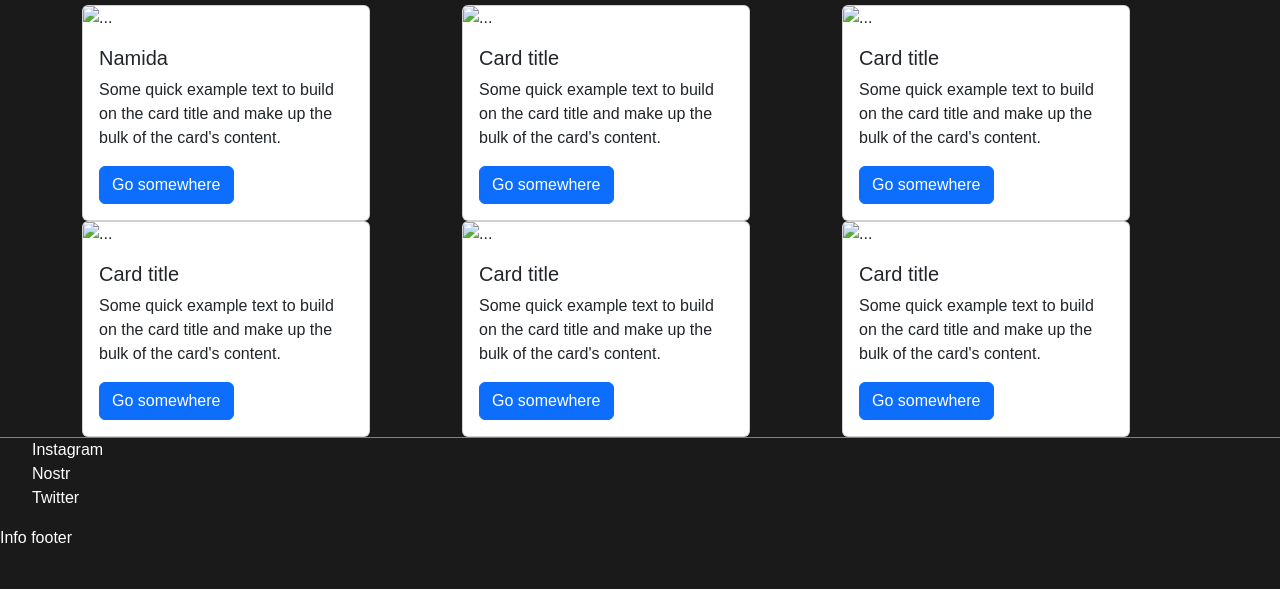
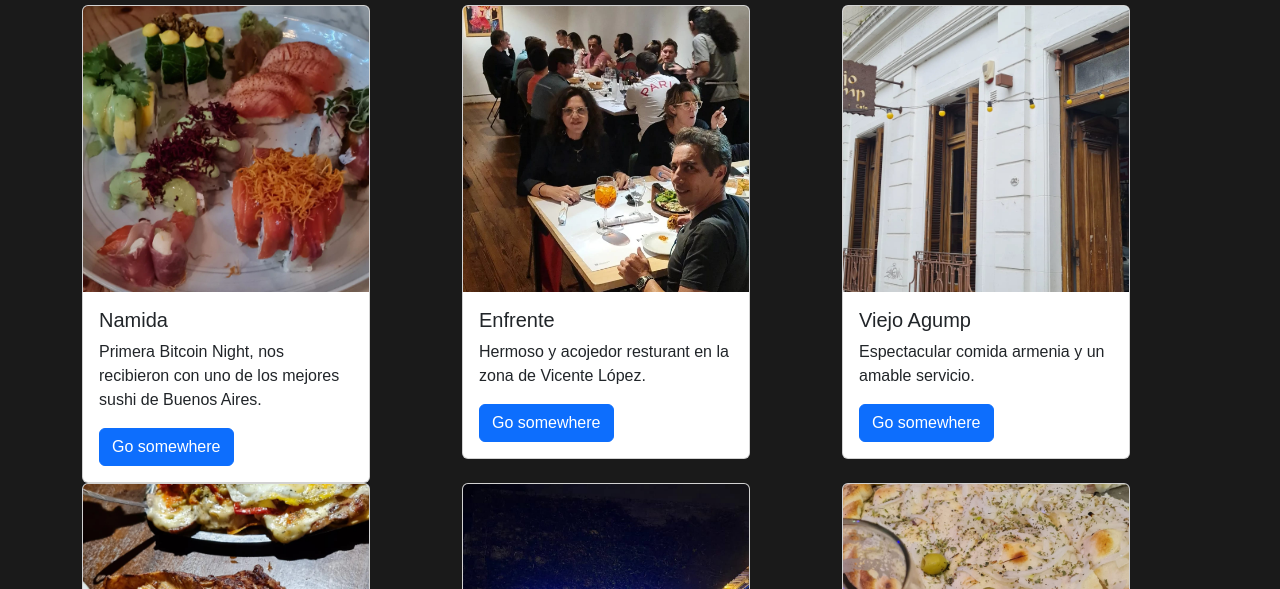
Before and after one commit to maxcrowar/bitcoin-night, a plain HTML site: page html/ediciones.html in a window 1280 px wide. Shown: the part 211-800 px from the top of the page. Drawn offline with nearby package versions, Linux system fonts and the light colour scheme.

Commit message:
fotos en cards

```diff
--- a/html/ediciones.html
+++ b/html/ediciones.html
@@ -57,30 +57,30 @@
             <div class="row">
                 <div class="col-sm-12 col-md-4">
                     <div class="card" style="width: 18rem;">
-                        <img src="..." class="card-img-top" alt="...">
+                        <img src="../img/Namida2.jpeg" class="card-img-top" alt="...">
                         <div class="card-body">
                           <h5 class="card-title">Namida</h5>
-                          <p class="card-text">Some quick example text to build on the card title and make up the bulk of the card's content.</p>
+                          <p class="card-text">Primera Bitcoin Night, nos recibieron con uno de los mejores sushi de Buenos Aires.</p>
                           <a href="#" class="btn btn-primary">Go somewhere</a>
                         </div>
                     </div>
                 </div>
                 <div class="col-sm-12 col-md-4">
                     <div class="card" style="width: 18rem;">
-                        <img src="..." class="card-img-top" alt="...">
+                        <img src="../img/Enfrente.jpeg" class="card-img-top" alt="...">
                         <div class="card-body">
-                          <h5 class="card-title">Card title</h5>
-                          <p class="card-text">Some quick example text to build on the card title and make up the bulk of the card's content.</p>
+                          <h5 class="card-title">Enfrente</h5>
+                          <p class="card-text">Hermoso y acojedor resturant en la zona de Vicente López.</p>
                           <a href="#" class="btn btn-primary">Go somewhere</a>
                         </div>
                     </div>
                 </div>
                 <div class="col-sm-12 col-md-4">
                     <div class="card" style="width: 18rem;">
-                        <img src="..." class="card-img-top" alt="...">
+                        <img src="../img/ViejoAgump.jpeg" class="card-img-top" alt="...">
                         <div class="card-body">
-                          <h5 class="card-title">Card title</h5>
-                          <p class="card-text">Some quick example text to build on the card title and make up the bulk of the card's content.</p>
+                          <h5 class="card-title">Viejo Agump</h5>
+                          <p class="card-text">Espectacular comida armenia y un amable servicio.</p>
                           <a href="#" class="btn btn-primary">Go somewhere</a>
                         </div>
                     </div>
@@ -89,30 +89,30 @@
             <div class="row">
                 <div class="col-sm-12 col-md-4">
                     <div class="card" style="width: 18rem;">
-                        <img src="..." class="card-img-top" alt="...">
+                        <img src="../img/Lalo.jpeg" class="card-img-top" alt="...">
                         <div class="card-body">
-                          <h5 class="card-title">Card title</h5>
-                          <p class="card-text">Some quick example text to build on the card title and make up the bulk of the card's content.</p>
+                          <h5 class="card-title">Lo de Lalo</h5>
+                          <p class="card-text">Bitcoiners muy contentos luego de comer tremendas parrilladas con un gran anfitrión, Lalo.</p>
                           <a href="#" class="btn btn-primary">Go somewhere</a>
                         </div>
                     </div>
                 </div>
                 <div class="col-sm-12 col-md-4">
                     <div class="card" style="width: 18rem;">
-                        <img src="..." class="card-img-top" alt="...">
+                        <img src="../img/Agave.jpeg" class="card-img-top" alt="...">
                         <div class="card-body">
-                          <h5 class="card-title">Card title</h5>
-                          <p class="card-text">Some quick example text to build on the card title and make up the bulk of the card's content.</p>
+                          <h5 class="card-title">Agave</h5>
+                          <p class="card-text">Comida mexicana en todo su esplendor en la zona de Martínez.</p>
                           <a href="#" class="btn btn-primary">Go somewhere</a>
                         </div>
                     </div>
                 </div>
                 <div class="col-sm-12 col-md-4">
                     <div class="card" style="width: 18rem;">
-                        <img src="..." class="card-img-top" alt="...">
+                        <img src="../img/PuntaMoreno.jpeg" class="card-img-top" alt="...">
                         <div class="card-body">
-                          <h5 class="card-title">Card title</h5>
-                          <p class="card-text">Some quick example text to build on the card title and make up the bulk of the card's content.</p>
+                          <h5 class="card-title">Punta Moreno</h5>
+                          <p class="card-text">Nuestro primer Pizza Day con deliciosas pizzas en la zona de Villa Crespo.</p>
                           <a href="#" class="btn btn-primary">Go somewhere</a>
                         </div>
                     </div>
```
Also changed, not shown: img/Agave.jpeg (added), img/Enfrente.jpeg (added), img/Lalo.jpeg (added), img/Namida.jpeg (added), img/Namida2.jpeg (added), img/PuntaMoreno.jpeg (added), img/PuntaMoreno2.jpeg (added), img/ViejoAgump.jpeg (added).
